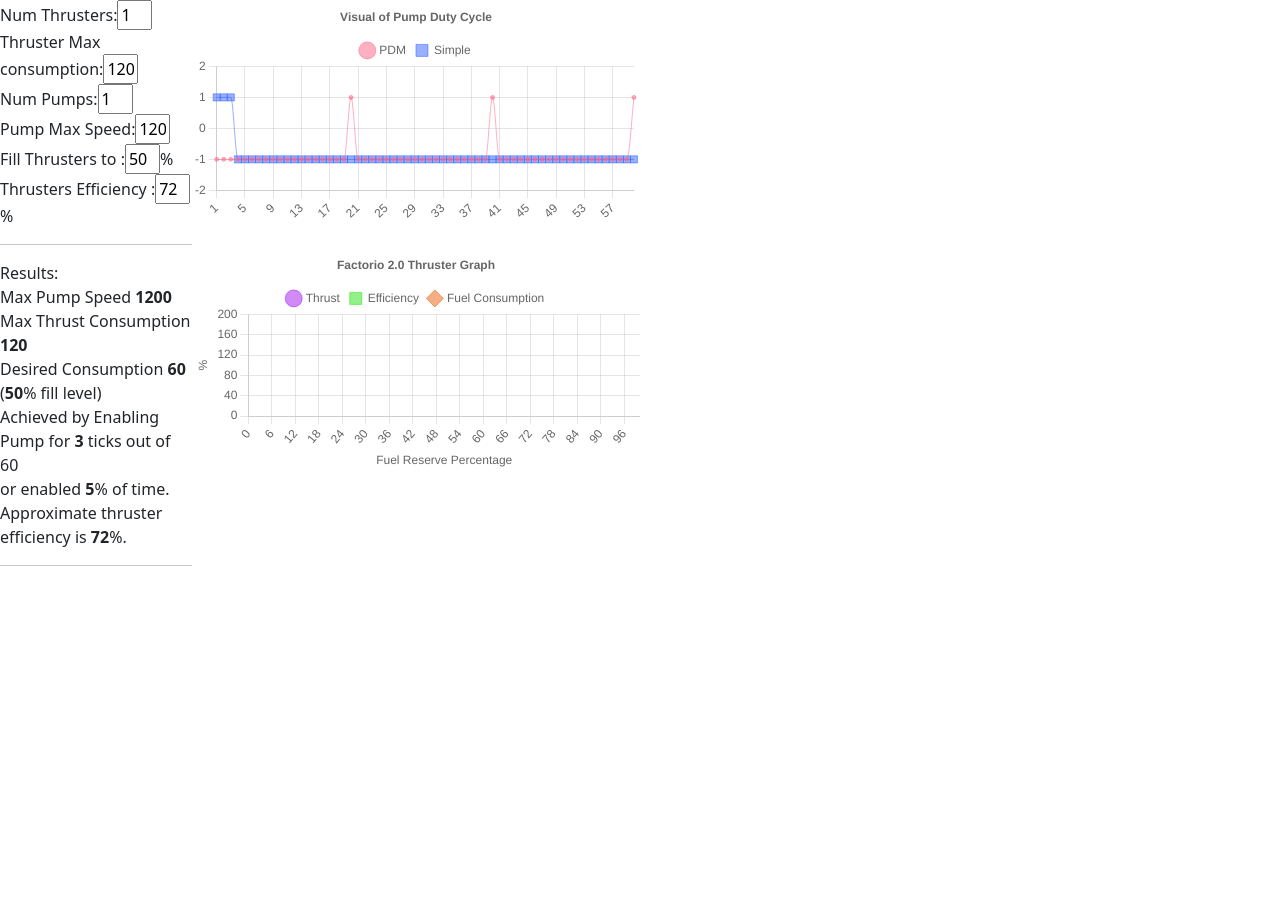
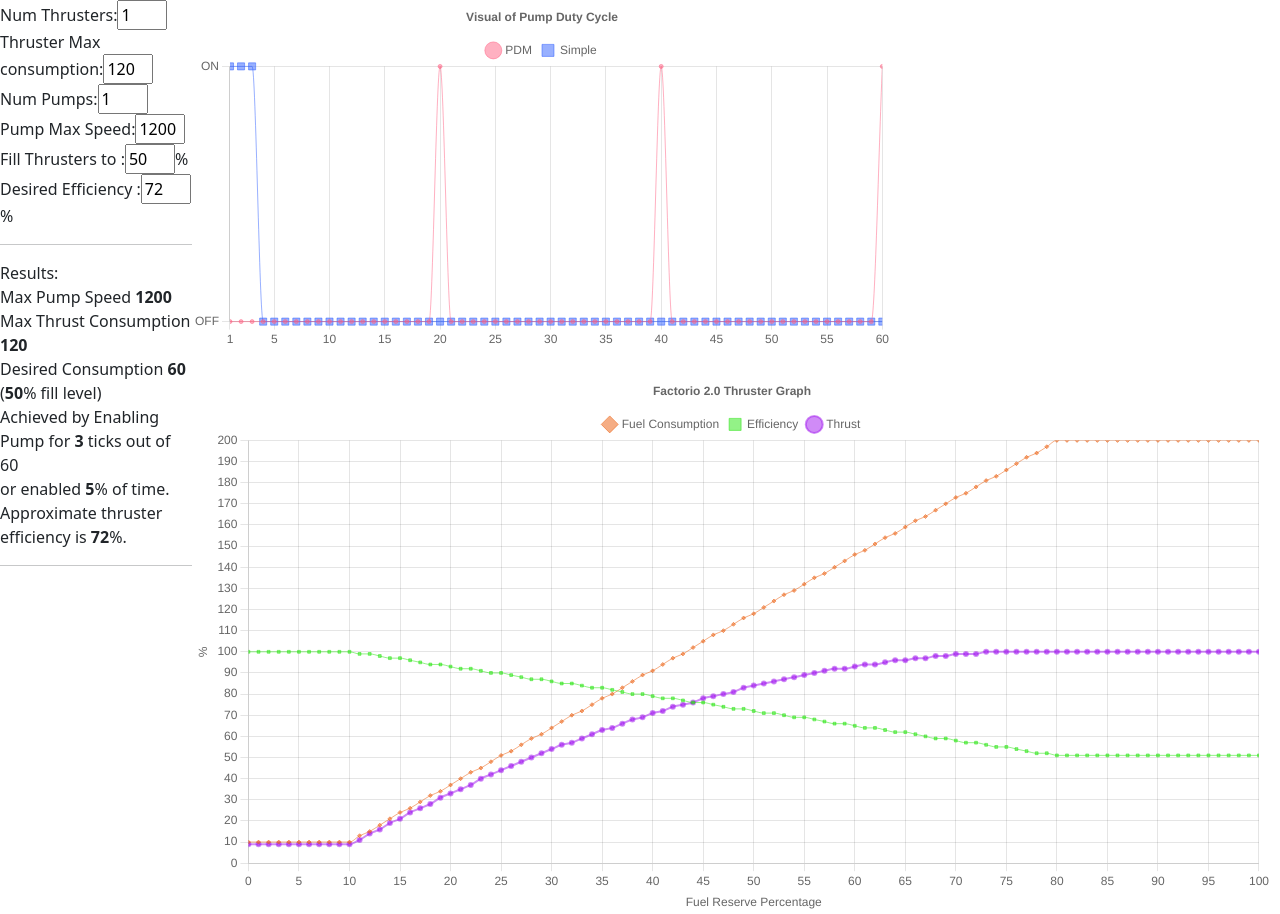
Before and after one commit to credomane/credomane.github.io, a plain HTML site: page blueprinttools/thrusters/index.html in a window 1280 px wide. Before the commit the page ends 800 px from the top, so only its background shows below. Drawn offline with nearby package versions, Linux system fonts and the light colour scheme.

Commit message:
The complete working factorio thruster calculator.

```diff
--- a/blueprinttools/thrusters/chart-factorio.js
+++ b/blueprinttools/thrusters/chart-factorio.js
@@ -10,13 +10,13 @@
       ],
       datasets: [
         {
-          label: "Thrust",
-          borderColor: "rgba(161, 25, 240, 0.5)",
-          backgroundColor: "rgba(161, 25, 240,0.5)",
+          label: "Fuel Consumption",
+          borderColor: "rgba(235, 93, 11, 0.5)",
+          backgroundColor: "rgba(235, 93, 11, 0.5)",
           data: [],
+          pointStyle: "rectRot",
+          pointRadius: 2,
           borderWidth: 1,
-          pointStyle: "circle",
-          pointRadius: 2,
           cubicInterpolationMode: "monotone",
         },
         {
@@ -25,18 +25,18 @@
           backgroundColor: "rgba(41, 230, 16,0.5)",
           data: [],
           pointStyle: "rect",
-          pointRadius: 5,
+          pointRadius: 2,
           borderWidth: 1,
           cubicInterpolationMode: "monotone",
         },
         {
-          label: "Fuel Consumption",
-          borderColor: "rgba(235, 93, 11, 0.5)",
-          backgroundColor: "rgba(235, 93, 11, 0.5)",
+          label: "Thrust",
+          borderColor: "rgba(161, 25, 240, 0.5)",
+          backgroundColor: "rgba(161, 25, 240,0.5)",
           data: [],
-          pointStyle: "rectRot",
-          pointRadius: 5,
-          borderWidth: 1,
+          borderWidth: 2,
+          pointStyle: "circle",
+          pointRadius: 2,
           cubicInterpolationMode: "monotone",
         },
       ],
@@ -61,10 +61,12 @@
             display: true,
             text: "Fuel Reserve Percentage",
           },
+          type: "linear",
+          display: true,
           min: 0,
           max: 100,
           ticks: {
-            stepSize: 10,
+            stepSize: 5,
           },
         },
         y: {
@@ -87,7 +89,10 @@
   factorioChart = new Chart(ctx, config);
 
   for (let i = 0; i <= 100; i++) {
-    factorioChart.data.datasets[1].data.push(effFromFill(i));
+    factorioChart.data.datasets[0].data.push(Math.round(usageFromFill(i)));
+    factorioChart.data.datasets[1].data.push(Math.round(efficiencyFromFill(i)));
+    factorioChart.data.datasets[2].data.push(Math.round(thrustFromFill(i)));
   }
-  doUpdate();
+
+  factorioChart.update();
 });
--- a/blueprinttools/thrusters/chart-pdm.js
+++ b/blueprinttools/thrusters/chart-pdm.js
@@ -42,15 +42,21 @@
         },
       },
       scales: {
-        y: {
+        x: {
           type: "linear",
           display: true,
           position: "left",
-          min: -2,
-          max: 2,
+          min: 1,
+          max: 60,
           ticks: {
-            stepSize: 1,
+            stepSize: 5,
           },
+        },
+        y: {
+          type: "category",
+          display: true,
+          position: "left",
+          labels: ["ON", "OFF"],
         },
       },
     },
--- a/blueprinttools/thrusters/index.html
+++ b/blueprinttools/thrusters/index.html
@@ -18,10 +18,20 @@
         width: 15%;
       }
 
-      .charts {
+      .chartHolder {
         float: left;
         height: 100%;
-        width: 35%;
+        width: 1080px;
+      }
+
+      .pdmChart {
+        height: 350px;
+        width: 1080px;
+      }
+
+      .factorioChart {
+        height: 100%;
+        width: 1080px;
       }
 
       .js-warning {
@@ -30,7 +40,7 @@
       }
 
       input {
-        width: 35px;
+        width: 50px;
       }
 
       span {
@@ -45,7 +55,7 @@
       Num Pumps:<input class="js-pumpNum" value="1" /><br />
       Pump Max Speed:<input class="js-pumpSpeed" value="1200" /><br />
       Fill Thrusters to :<input class="js-fillPercent" value="50" />%<br />
-      Thrusters Efficiency :<input class="js-efficiency" value="72" />%<br />
+      Desired Efficiency :<input class="js-efficiency" value="72" />%<br />
       <hr />
       Results:<br />
       Max Pump Speed <span class="js-resPumpSpeed">??</span><br />
@@ -57,10 +67,10 @@
       <hr />
       <div class="js-warning"></div>
     </div>
-    <div class="charts">
-      <canvas id="pdmChart"></canvas>
+    <div class="chartHolder">
+      <div class="pdmChart"><canvas id="pdmChart"></canvas></div>
       <br />
-      <canvas id="factorioChart"></canvas>
+      <div class="factorioChart"><canvas id="factorioChart"></canvas></div>
     </div>
   </body>
 </html>
--- a/blueprinttools/thrusters/index.js
+++ b/blueprinttools/thrusters/index.js
@@ -14,11 +14,11 @@
   });
 
   $(".js-fillPercent").on("keyup", () => {
-    $(".js-efficiency").val(effFromFill(parseInt($(".js-fillPercent").val())));
+    $(".js-efficiency").val(Math.round(efficiencyFromFill(parseInt($(".js-fillPercent").val()))));
     doUpdate();
   });
   $(".js-efficiency").on("keyup", () => {
-    $(".js-fillPercent").val(fillFromEff(parseInt($(".js-efficiency").val())));
+    $(".js-fillPercent").val(Math.round(fillFromEfficiency(parseInt($(".js-efficiency").val()))));
     doUpdate();
   });
 });
@@ -29,21 +29,34 @@
   const pumpNum = parseInt($(".js-pumpNum").val());
   const pumpSpeed = parseInt($(".js-pumpSpeed").val());
   const percent = parseInt($(".js-fillPercent").val());
-  const efficiency = parseInt($(".js-efficiency").val());
   const totalThrusterSpeed = thrusterNum * thrusterSpeed;
   const totalPumpSpeed = pumpNum * pumpSpeed;
 
-  const thrusterDesired = Math.round((totalThrusterSpeed * 100) / Math.round((10000 / (percent * 100)) * 100));
-  const onTime = Math.round((thrusterDesired / totalPumpSpeed) * 60);
-  const onPercent = Math.round((thrusterDesired / totalPumpSpeed) * 100);
+  //Factorio BP formula for calculating thruster fill reserves for combinator "magic".
+  // Keeping a copy here because handy.
+  // Resulting value here goes into pump that activates when "T" < result. then a combinator counts ticks resetting when hitting 60.
 
-  $(".js-resThrusterSpeed").html(totalThrusterSpeed);
-  $(".js-resThrusterDesired").html(thrusterDesired);
-  $(".js-resFillPercent").html(percent);
-  $(".js-resEfficiency").html(effFromFill(percent));
-  $(".js-resPumpSpeed").html(totalPumpSpeed);
-  $(".js-resTime").html(onTime);
-  $(".js-resPercent").html(onPercent);
+  //This formula is hitting a desired efficiency target.
+  //(thrusterNum * thrusterSpeed * ((percent / 100 - 1) / -0.7 + 0.1)) / (pumpNum * pumpSpeed) * 60
+
+  //This formula is for hitting a desired fill level.
+  //(thrusterNum * thrusterSpeed * (percent / 100)) / (pumpNum * pumpSpeed) * 60
+
+  //This formula is for hitting 50% fill level.
+  //(thrusterNum * thrusterSpeed * 0.5) / (pumpNum * pumpSpeed) * 60
+
+  //  const thrusterDesired = Math.round((totalThrusterSpeed * 100) / ((10000 / (percent * 100)) * 100));
+  const thrusterDesired = totalThrusterSpeed * (percent / 100);
+  const onTime = (thrusterDesired / totalPumpSpeed) * 60;
+  const onPercent = (thrusterDesired / totalPumpSpeed) * 100;
+
+  $(".js-resThrusterSpeed").html(Math.round(totalThrusterSpeed * 100) / 100);
+  $(".js-resThrusterDesired").html(Math.round(thrusterDesired * 100) / 100);
+  $(".js-resFillPercent").html(Math.round(percent * 100) / 100);
+  $(".js-resEfficiency").html(Math.round(efficiencyFromFill(percent) * 100) / 100);
+  $(".js-resPumpSpeed").html(Math.round(totalPumpSpeed * 100) / 100);
+  $(".js-resTime").html(Math.round(onTime * 100) / 100);
+  $(".js-resPercent").html(Math.round(onPercent * 100) / 100);
   $(".js-warning").html("");
 
   if (thrusterDesired > totalPumpSpeed) {
@@ -64,15 +77,15 @@
   while (tick <= range) {
     let Remainder = (onTime * tick) % range;
     if (Remainder < onTime) {
-      results.push(1);
+      results.push("ON");
     } else {
-      results.push(-1);
+      results.push("OFF");
     }
 
     if (tick <= onTime) {
-      results2.push(1);
+      results2.push("ON");
     } else {
-      results2.push(-1);
+      results2.push("OFF");
     }
 
     tick += 1;
--- a/blueprinttools/utils.js
+++ b/blueprinttools/utils.js
@@ -93,35 +93,101 @@
   return "0" + btoa(pako.deflate(JSON.stringify(jsonObject), { to: "string" }));
 }
 
-
 /**
- *
+ * Takes the fill percentage of the thrusters and turns that into the efficiency.
+ * Fill percentage is fluid in thruster divided by 1000 (does the data stage allow for changing that?)
+ * Formula taken from https://www.desmos.com/calculator/b9a3qxddzd
  * @param {number} x Percentage 0-100
  * @returns
  */
-function effFromFill(x) {
-  x = x / 100;
-  let y = -0.7 * (x - 0.1) + 1;
-  if (y < 0.51) {
-    y = 0.51;
-  } else if (y > 1) {
-    y = 1;
+function efficiencyFromFill(x) {
+  let y = (-0.7 * (x / 100 - 0.1) + 1) * 100;
+  if (y < 51) {
+    y = 51;
+  } else if (y > 100) {
+    y = 100;
   }
-  return Math.round(y * 100);
+  return y;
 }
 
 /**
- *
+ * Takes the thrusters efficiency and turns that into the fill percentage needed.
+ * Formula taken from https://www.desmos.com/calculator/b9a3qxddzd
  * @param {number} y Percentage 0-100
  * @returns
  */
-function fillFromEff(y) {
-  y = y / 100;
-  if (y < 0.51) {
-    y = 0.51;
-  } else if (y > 1) {
-    y = 1;
+function fillFromEfficiency(y) {
+  if (y < 51) {
+    y = 51;
+  } else if (y > 100) {
+    y = 100;
   }
-  let x = (y - 1) / -0.7 + 0.1;
-  return Math.round(x * 100);
+  let x = ((y / 100 - 1) / -0.7 + 0.1) * 100;
+  return x;
 }
+
+/**
+ * Takes the fill percentage of the thrusters and turns that into the efficiency.
+ * Fill percentage is fluid in thruster divided by 1000 (does the data stage allow for changing that?)
+ * Formula taken from https://www.desmos.com/calculator/b9a3qxddzd
+ * @param {number} x Percentage 0-100
+ * @returns
+ */
+function usageFromFill(x) {
+  let y = (2.71 * (x / 100 - 0.1) + 0.1) * 100;
+  if (y < 10) {
+    y = 10;
+  } else if (y > 200) {
+    y = 200;
+  }
+  return y;
+}
+
+/**
+ * Takes the thrusters efficiency and turns that into the fill percentage needed.
+ * Formula taken from https://www.desmos.com/calculator/b9a3qxddzd
+ * @param {number} y Percentage 0-100
+ * @returns
+ */
+function fillFromUsage(y) {
+  if (y < 10) {
+    y = 10;
+  } else if (y > 200) {
+    y = 200;
+  }
+  let x = ((y / 100 - 0.1) / 2.71 + 0.1) * 100;
+  return x;
+}
+
+/**
+ * Takes the fill percentage of the thrusters and turns that into the current thrust %.
+ * Fill percentage is fluid in thruster divided by 1000 (does the data stage allow for changing that?)
+ * This function mostly accurate to the wiki table! +-1% in a few spots.
+ * Formula taken from https://www.desmos.com/calculator/b9a3qxddzd
+ * @param {number} x Percentage 0-100
+ * @returns
+ */
+function thrustFromFill(x) {
+  y = (efficiencyFromFill(x) * usageFromFill(x) - 150) / 100;
+  if (y > 100) {
+    y = 100;
+  }
+  return y;
+}
+
+/**
+ * Takes the current thrust % that into the fill percentage needed.
+ * Formula taken from https://www.desmos.com/calculator/b9a3qxddzd
+ * @param {number} y Percentage 0-100
+ * @returns
+ */
+function fillFromThrust(y) {
+  //Looping like this seems stupid but I couldn't figure out how to otherwise invert it.
+  for (let i = 1; i <= 100; ++i) {
+    let x = Math.round(thrustFromFill(i));
+    if (x == y) {
+      return i;
+    }
+  }
+  return 0;
+}
```
Also changed, not shown: 1 other file.
